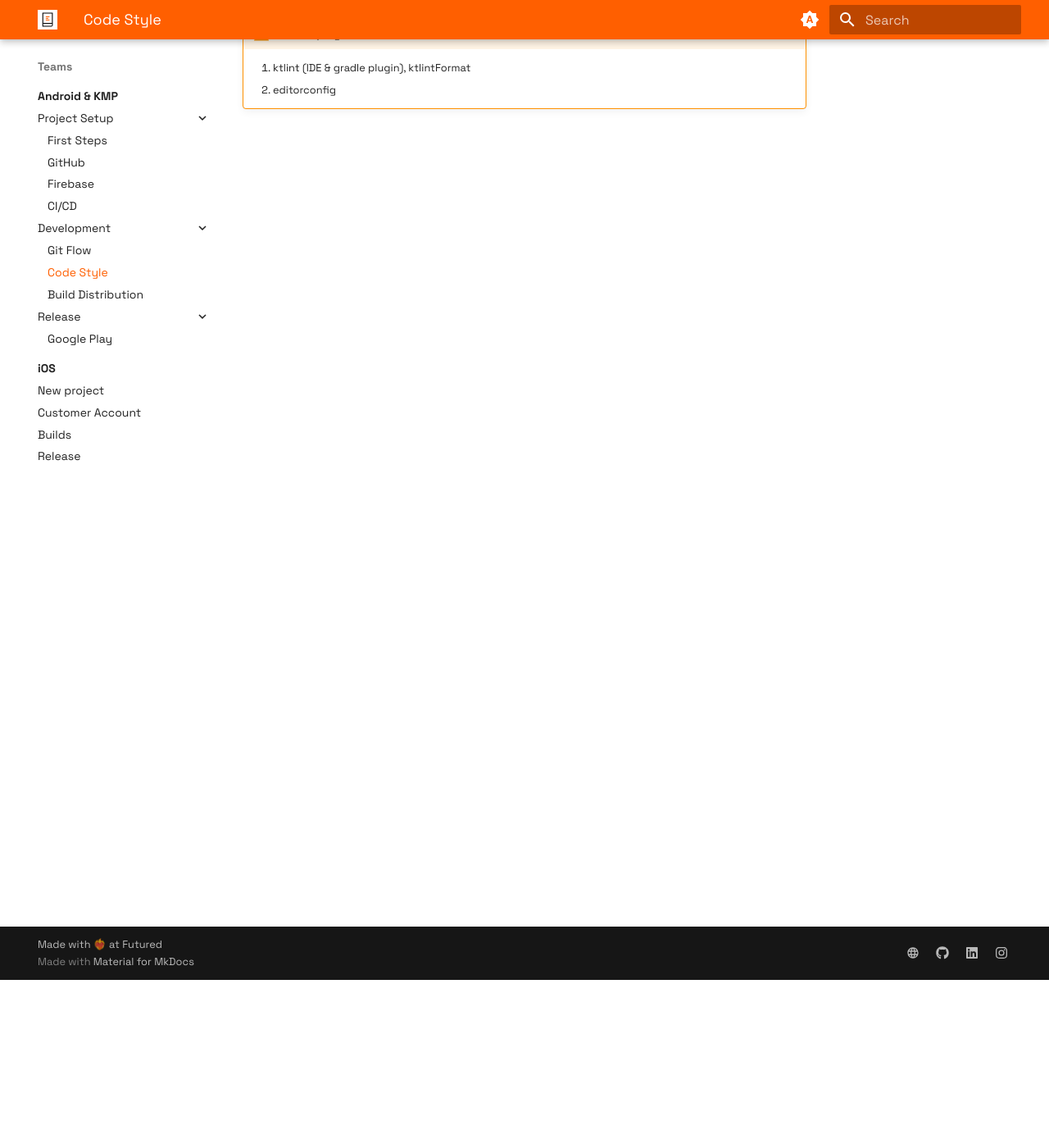
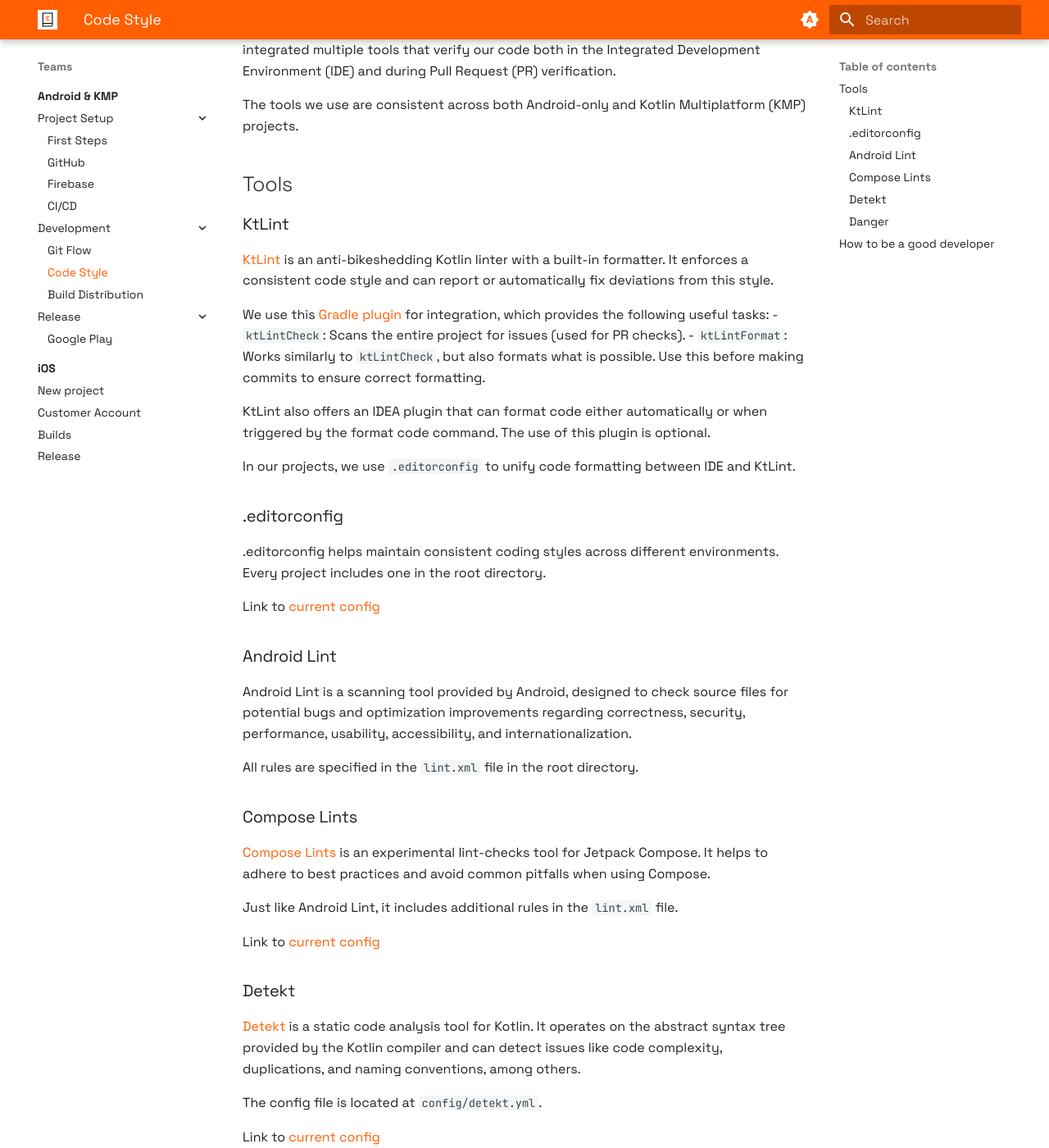
Before and after one commit to futuredapp/Engineering-Handbook, an MkDocs documentation site: the page built from docs/Teams/android/development/10_code_style.md, in a window 1280 px wide and 1400 px high, scrolled down 205 px. Shown: the whole window at 82% size. Built offline with MkDocs 1.6.1 and Material for MkDocs 9.7.7, drawn with Linux system fonts in a browser that asks for light colours; some of the changed text lies outside the part shown.

Commit message:
Add Code style section

```diff
--- a/docs/Teams/android/development/10_code_style.md
+++ b/docs/Teams/android/development/10_code_style.md
@@ -1,4 +1,60 @@
 # Code Style
-!!! warning "Work in progress"
-    1. ktlint (IDE & gradle plugin), ktlintFormat
-    2. editorconfig
+
+In our effort to maintain a consistent code style across all our projects, we have integrated multiple tools that verify our code both in the Integrated Development Environment (IDE) and during Pull Request (PR) verification.
+
+The tools we use are consistent across both Android-only and Kotlin Multiplatform (KMP) projects.
+
+## Tools
+
+### KtLint
+
+[KtLint](https://github.com/pinterest/ktlint) is an anti-bikeshedding Kotlin linter with a built-in formatter. It enforces a consistent code style and can report or automatically fix deviations from this style.
+
+We use this [Gradle plugin](https://github.com/JLLeitschuh/ktlint-gradle) for integration, which provides the following useful tasks:
+- `ktLintCheck`: Scans the entire project for issues (used for PR checks).
+- `ktLintFormat`: Works similarly to `ktLintCheck`, but also formats what is possible. Use this before making commits to ensure correct formatting.
+
+KtLint also offers an IDEA plugin that can format code either automatically or when triggered by the format code command. The use of this plugin is optional.
+
+In our projects, we use `.editorconfig` to unify code formatting between IDE and KtLint.
+
+### .editorconfig
+
+.editorconfig helps maintain consistent coding styles across different environments. Every project includes one in the root directory.
+
+Link to [current config](https://github.com/futuredapp/kmp-futured-template/blob/develop/.editorconfig)
+
+### Android Lint
+
+Android Lint is a scanning tool provided by Android, designed to check source files for potential bugs and optimization improvements regarding correctness, security, performance, usability, accessibility, and internationalization.
+
+All rules are specified in the `lint.xml` file in the root directory.
+
+### Compose Lints
+
+[Compose Lints](https://github.com/slackhq/compose-lints) is an experimental lint-checks tool for Jetpack Compose. It helps to adhere to best practices and avoid common pitfalls when using Compose.
+
+Just like Android Lint, it includes additional rules in the `lint.xml` file.
+
+Link to [current config](https://github.com/futuredapp/kmp-futured-template/blob/develop/lint.xml)
+
+### Detekt
+
+[Detekt](https://github.com/detekt/detekt) is a static code analysis tool for Kotlin. It operates on the abstract syntax tree provided by the Kotlin compiler and can detect issues like code complexity, duplications, and naming conventions, among others.
+
+The config file is located at `config/detekt.yml`.
+
+Link to [current config](https://github.com/futuredapp/kmp-futured-template/blob/develop/config/detekt.yml)
+
+### Danger
+
+[Danger](https://danger.systems/) provides an easier way to craft Continuous Integration scripts. It runs during your CI, and automates common code review chores, hence providing additional continuous integration and enforcement of specific standards before merging any code.
+
+Each repository should have its own `Dangerfile`, adapted to specific needs. We also apply company-wide [danger rules](https://github.com/futuredapp/danger) across all our projects. The `Dangerfile` refers to these rules.
+
+## How to be a good developer
+
+1. Set your Android Studio code style to the default settings - let `.editorconfig` define your IDE's formatting style.
+2. Either install the KtLint IDEA plugin or run the `ktLintFormat` gradle task before making a commit.
+3. When you are ready to create a PR, ensure you run the `lintCheck` gradle task first and fix any reported issues to keep the codebase clean.
+4. During a PR check, the `lintCheck` gradle task is run again to catch any remaining issues, which are then reported by Danger.
```
